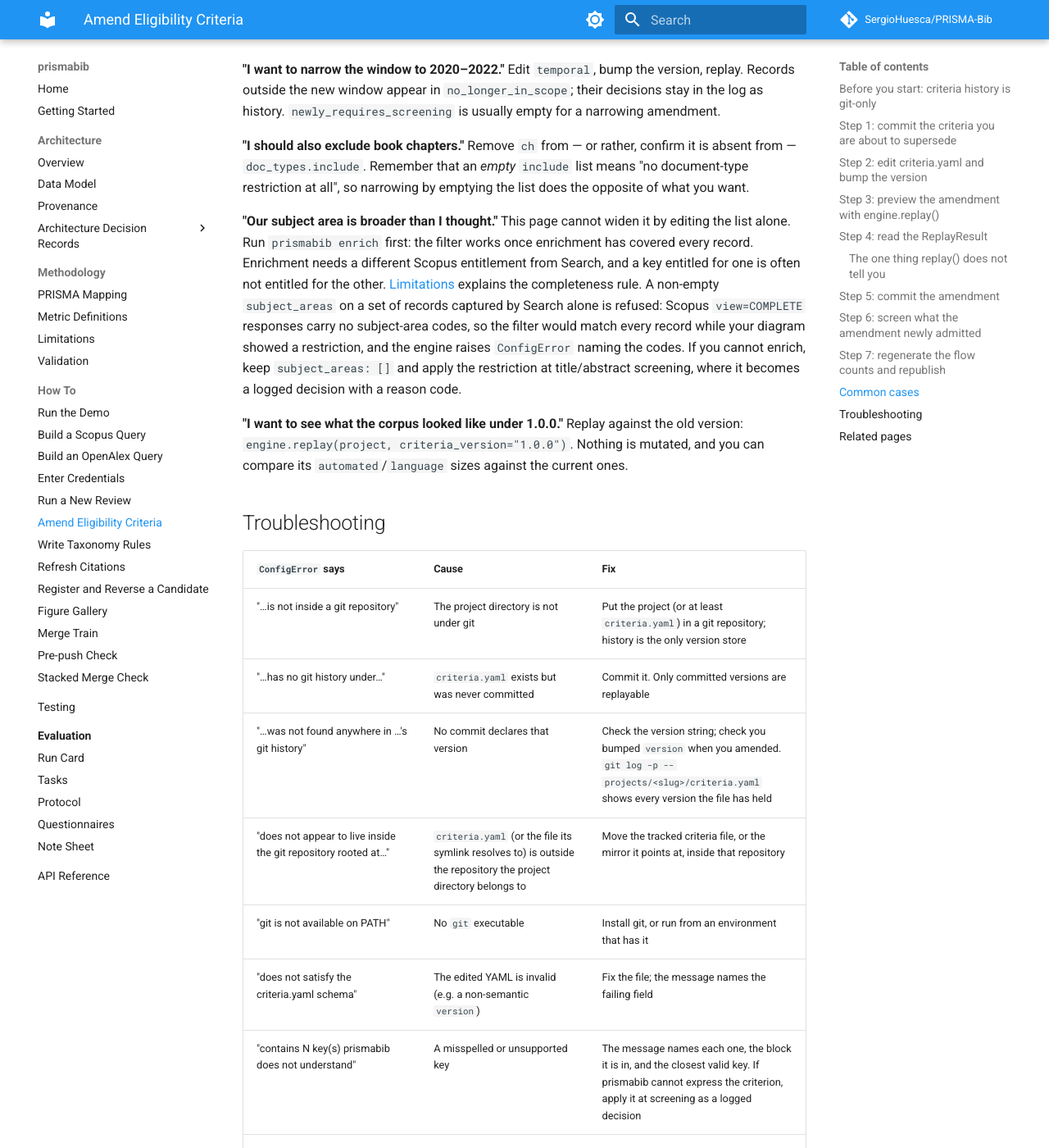
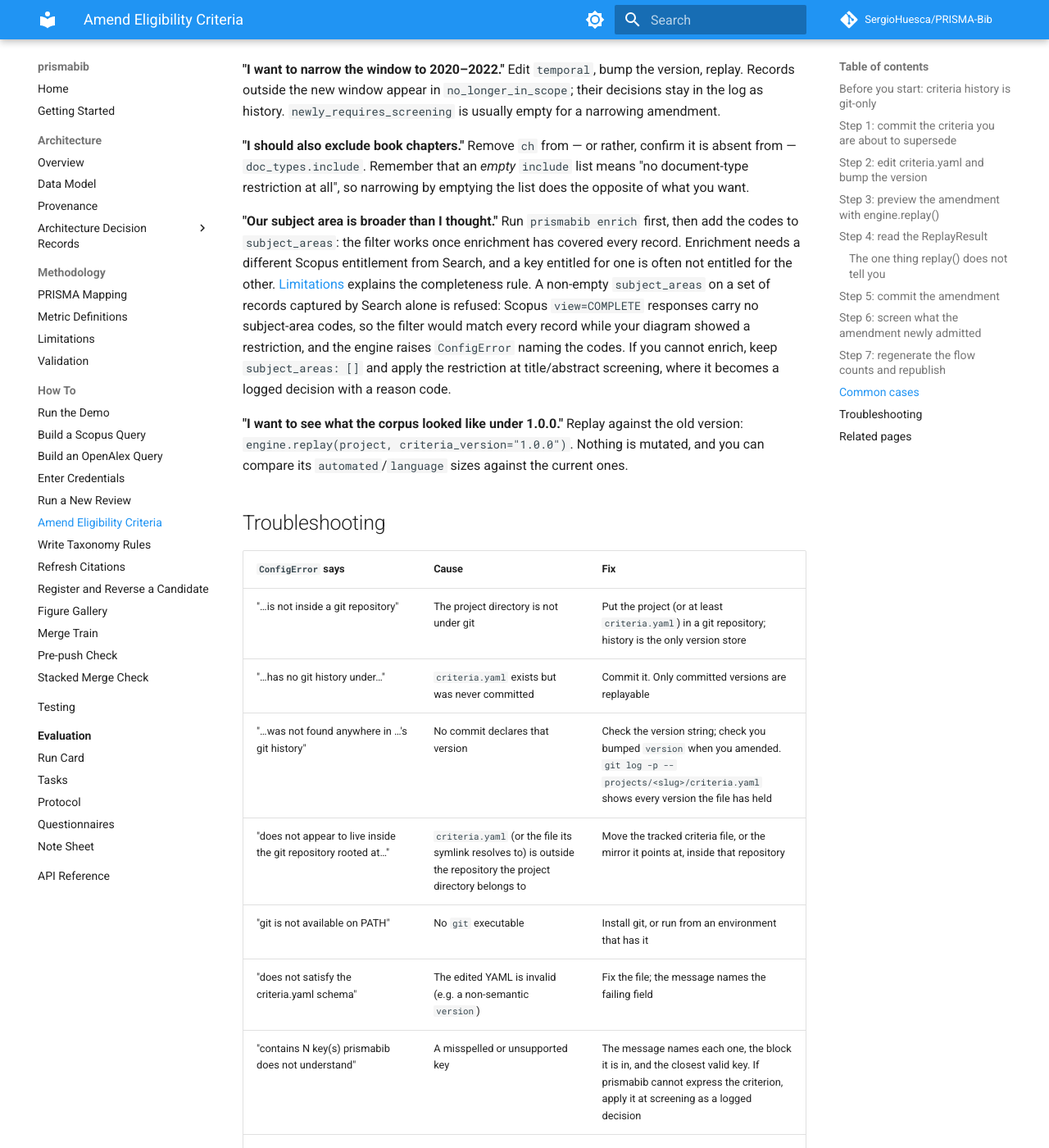
Before and after one commit to SergioHuesca/PRISMA-Bib, an MkDocs documentation site: the page built from docs/how-to/amend-eligibility-criteria.md, in a window 1280 px wide and 1400 px high, scrolled down 5413 px. Shown: the whole window at 82% size. Built offline with MkDocs 1.6.1 and Material for MkDocs 9.7.7, drawn with Linux system fonts in a browser that asks for light colours; comment, search, counter and statistics services are not loaded; some of the changed text lies outside the part shown.

Commit message:
docs(how-to): apply review findings to the Amend page (#290)
The answer now opens with the enrichment route instead of an unsourced "this
page cannot widen it" claim, and the troubleshooting row no longer says
"corpus" in its middle cell.

Co-Authored-By: Claude Sonnet 5.5 <noreply@anthropic.com>
Claude-Session: https://claude.ai/code/session_01QjNadz7h2UAZ2C2xhuaY8z

```diff
--- a/docs/how-to/amend-eligibility-criteria.md
+++ b/docs/how-to/amend-eligibility-criteria.md
@@ -233,9 +233,9 @@ log as history. `newly_requires_screening` is usually empty for a narrowing amen
 from — `doc_types.include`. Remember that an *empty* `include` list means "no document-type
 restriction at all", so narrowing by emptying the list does the opposite of what you want.
 
-**"Our subject area is broader than I thought."** This page cannot widen it by editing the
-list alone. Run `prismabib enrich` first: the filter works once enrichment has covered every
-record. Enrichment needs a different Scopus entitlement from Search, and a key entitled for
+**"Our subject area is broader than I thought."** Run `prismabib enrich` first, then add the
+codes to `subject_areas`: the filter works once enrichment has covered every record.
+Enrichment needs a different Scopus entitlement from Search, and a key entitled for
 one is often not entitled for the other. [Limitations](../methodology/limitations.md#subject-areas)
 explains the completeness rule. A non-empty `subject_areas` on a set of records captured by
 Search alone is refused: Scopus `view=COMPLETE` responses carry no subject-area codes, so the
```
Also changed, not shown: other parts of docs/how-to/amend-eligibility-criteria.md (+1 -1 lines).
